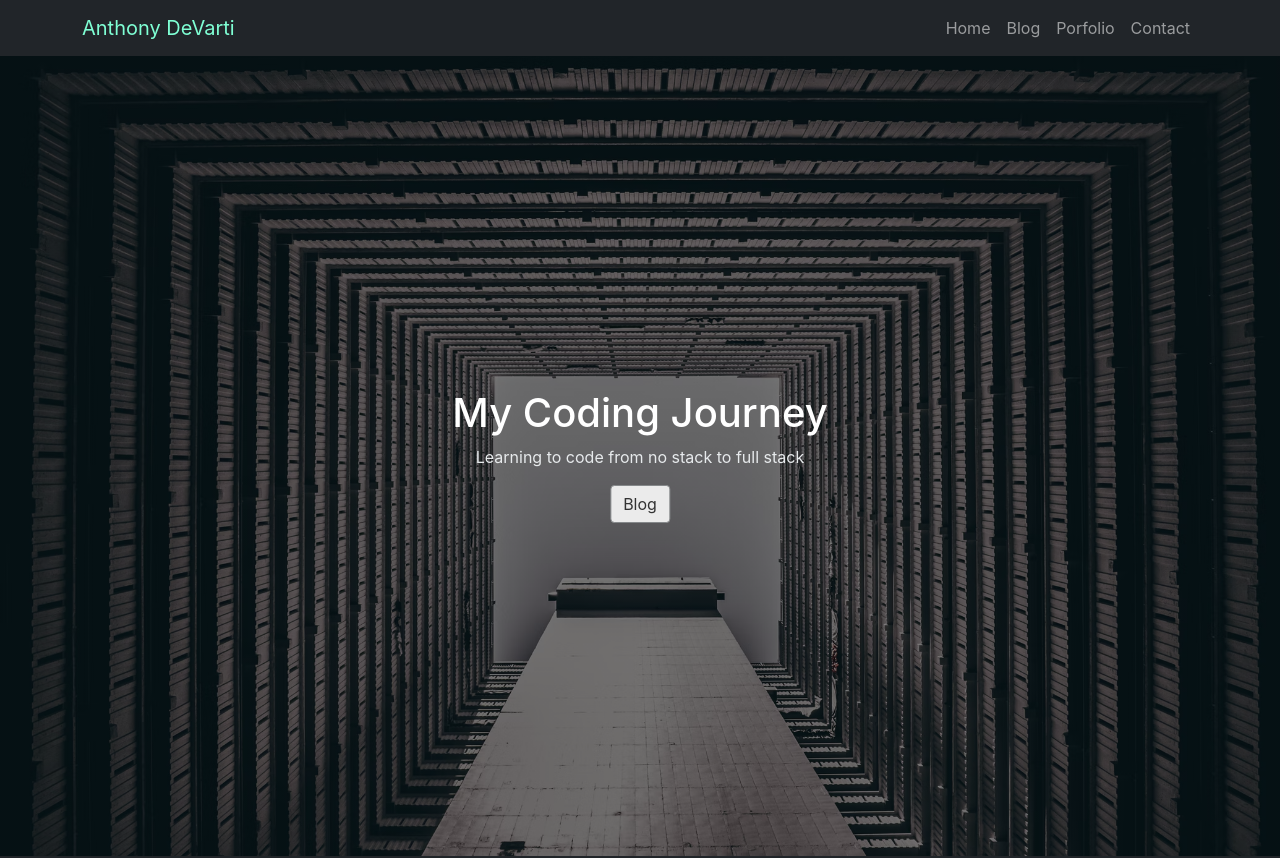
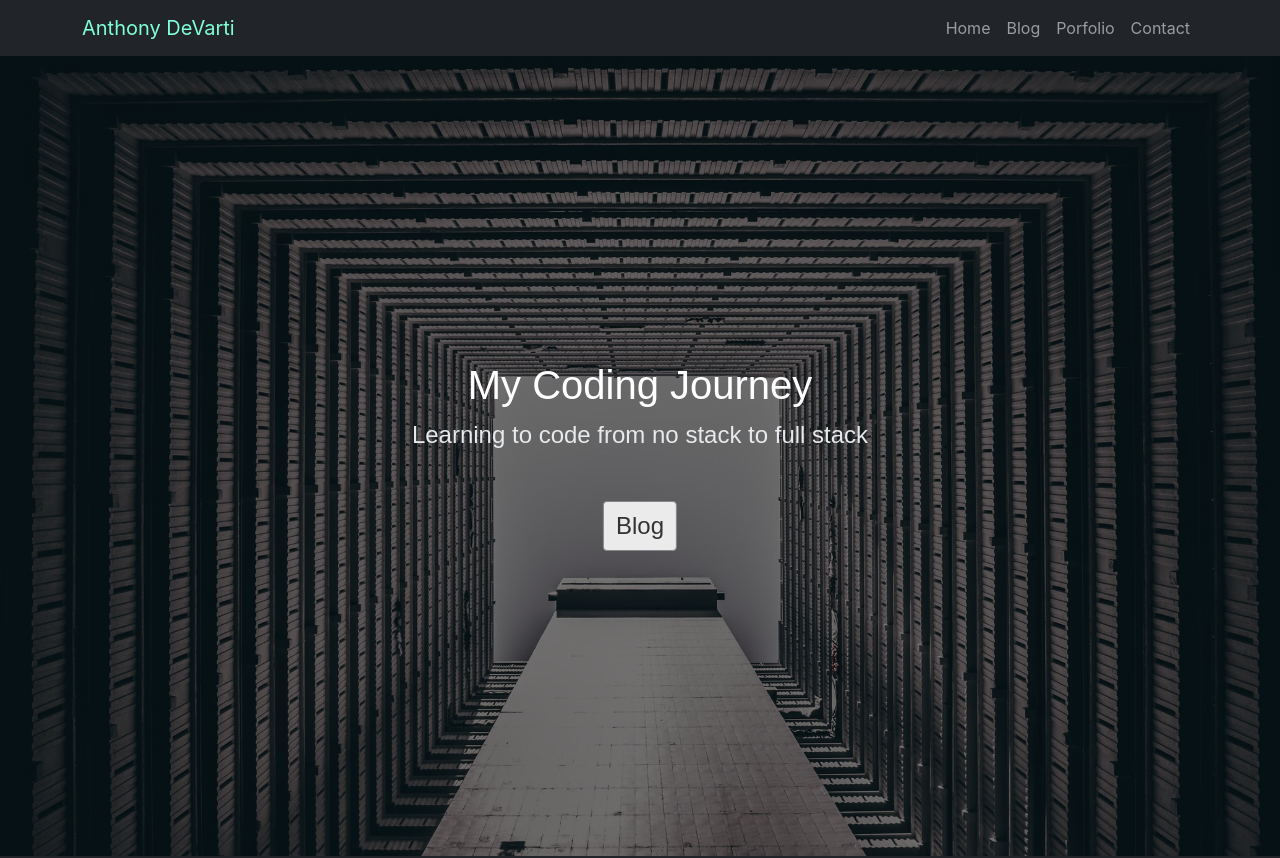
Before and after one commit to anthony-devarti/react-blog, a React (Create React App) app: page / in a window 1280 px wide. Shown: the top 858 px of the page. Built offline with nearby package versions, Linux system fonts and the light colour scheme.

Commit message:
wired up the hero button and styled appropriately

```diff
--- a/src/App.js
+++ b/src/App.js
@@ -17,7 +17,7 @@ function App() {
   return (
     <>
     <Navigation onNavigate={setCurrent} />
-    <Hero />
+    <Hero onNavigate={setCurrent}/>
     <Body currentPage={current} />
     </>
   );
--- a/src/Hero/Hero.css
+++ b/src/Hero/Hero.css
@@ -25,16 +25,28 @@ body, html {
   left: 50%;
   transform: translate(-50%, -50%);
   color: white;
+  font-family: Arial, Helvetica, sans-serif;
+  font-size: x-large;
 }
 
 .btn-primary {
   color: #333;
   background-color: #ebebeb;
   border-color: #85888a;
+  font-family: Arial, Helvetica, sans-serif;
+  font-size: x-large;
+  margin-top: 2rem;
 }
 
 .btn-primary:hover{
-  color: rgb(0, 255, 200);
+  color: aquamarine;
   background-color: #333;
-  border-color: #85888a;
+  border-color: #ebebeb;
 }
+
+.btn-primary:focus{
+  color: aquamarine;
+  background-color: #333;
+  border-color: #ebebeb;
+  box-shadow: 0 0 0 0.25rem rgba(127, 255, 212, .5);
+}
--- a/src/Hero/Hero.js
+++ b/src/Hero/Hero.js
@@ -1,14 +1,15 @@
 import React from "react"
 import { Button } from "react-bootstrap"
 import "./Hero.css"
+import { pages } from "../Navigation"
 
-export default function Main(){
+export default function Hero({ onNavigate }){
     return (
         <div className="hero-image">
             <div className="hero-text">
                 <h1>My Coding Journey</h1>
                 <p>Learning to code from no stack to full stack</p>
-                <Button>Blog</Button>
+                <Button onClick={() => onNavigate(pages.blog)}>Blog</Button>
             </div>
         </div>
     )
--- a/src/Portfolio/Portfolio.js
+++ b/src/Portfolio/Portfolio.js
@@ -12,7 +12,7 @@ export default function Portfolio(){
         return (
             <>
             <div className="superheader"><center>Portfolio</center></div>
-            <p>This is a collection of the projects I have worked on so far.  I'm always looking to take on more and show my work.  I have included dates on these to demonstrate my trajectory through the subject matter.</p>
+            <p>This is a collection of the projects I have worked on so far.  I'm always looking to take on more and show my work.  I have included dates on these to demonstrate my trajectory through the subject matter.  The visit button will take you to the github repository for the project.  The live view of each project should be available in a link in the readme.</p>
             <div className="row cols cols-3">
             {projects.reverse().map(project => {
               return (
```
